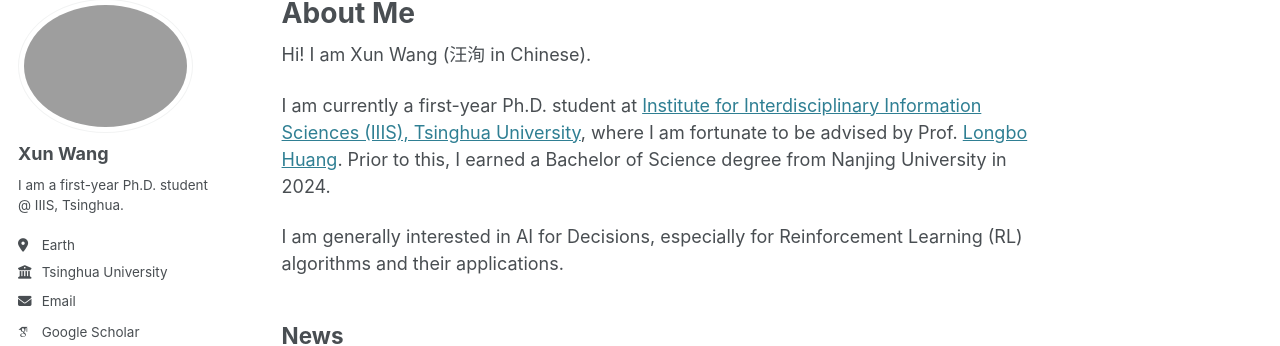
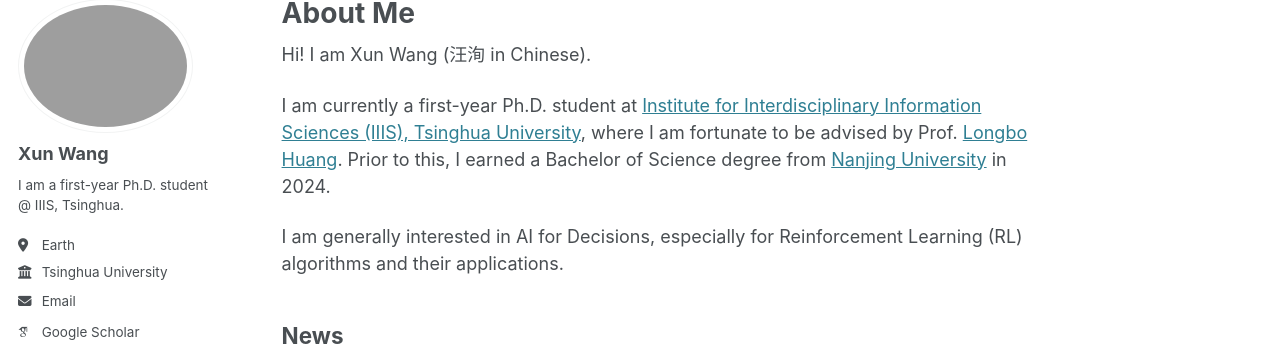
Before and after one commit to Misakau/Misakau.github.io, a Jekyll site: the page built from _pages/about.md, in a window 1280 px wide and 1349 px high. Shown: the part 107-453 px from the top of the window. Built offline with Jekyll 4.4.1, drawn with Linux system fonts in a browser that asks for light colours; some web fonts are replaced; comment, search, counter and statistics services are not loaded; part of the change alters nothing that is shown.

Commit message:
add link to nju

```diff
--- a/_pages/about.md
+++ b/_pages/about.md
@@ -9,7 +9,7 @@ redirect_from:
 
 Hi! I am Xun Wang (汪洵 in Chinese).
 
-I am currently a first-year Ph.D. student at [Institute for Interdisciplinary Information Sciences (IIIS), Tsinghua University](https://iiis.tsinghua.edu.cn/en/), where I am fortunate to be advised by Prof. [Longbo Huang](https://people.iiis.tsinghua.edu.cn/~huang/index.html). Prior to this, I earned a Bachelor of Science degree from Nanjing University in 2024.
+I am currently a first-year Ph.D. student at [Institute for Interdisciplinary Information Sciences (IIIS), Tsinghua University](https://iiis.tsinghua.edu.cn/en/), where I am fortunate to be advised by Prof. [Longbo Huang](https://people.iiis.tsinghua.edu.cn/~huang/index.html). Prior to this, I earned a Bachelor of Science degree from [Nanjing University](https://www.nju.edu.cn/en/) in 2024.
 
 I am generally interested in AI for Decisions, especially for Reinforcement Learning (RL) algorithms and their applications.
 
```
